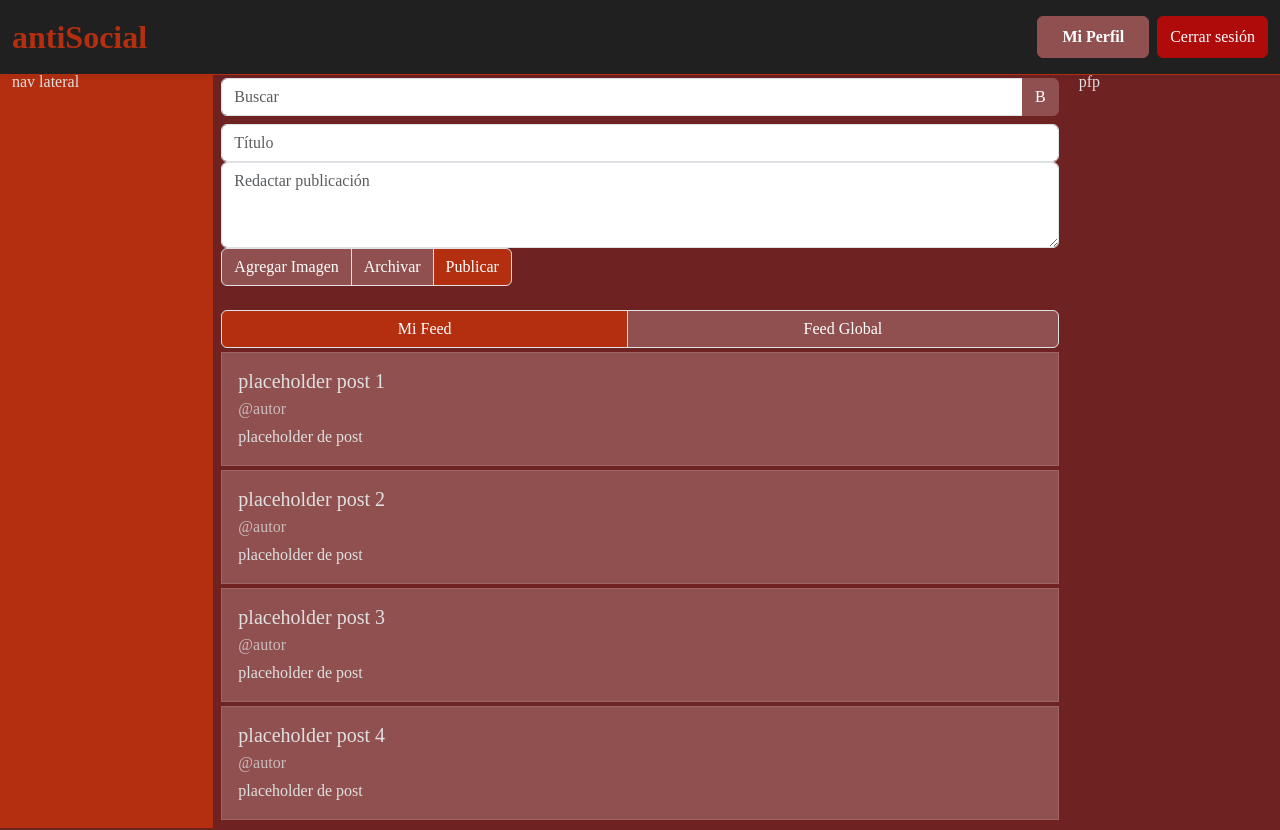
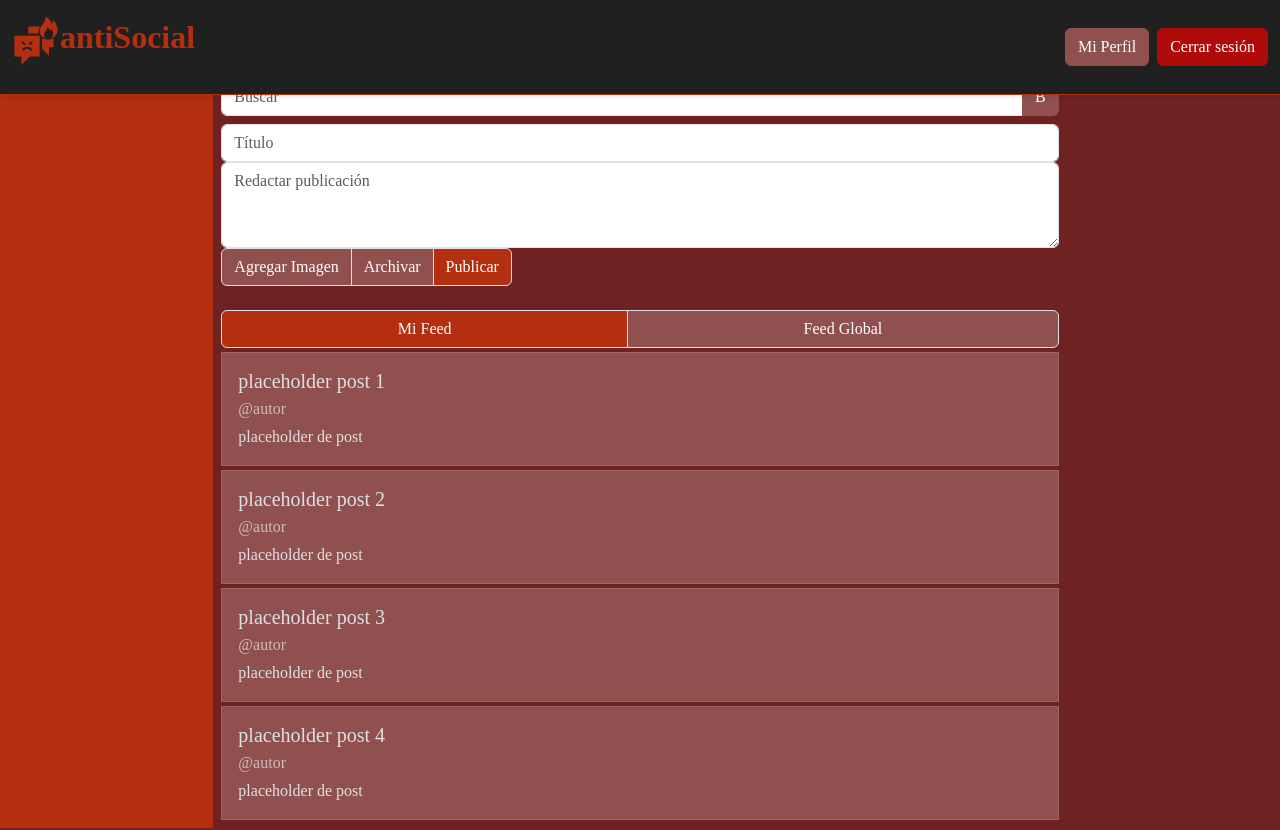
Before and after one commit to LeonardoMuranodev/anti-social-red-unahur-frontend, a React (Vite) app in the folder front/: page / in a window 1280 px wide. Shown: the top 830 px of the page. Built offline with nearby package versions, Linux system fonts and the light colour scheme; sample sign-in values are in the browser's storage; a web font is replaced by a local one.

Commit message:
icono agregado al navbar

```diff
--- a/front/src/components/Navbar.tsx
+++ b/front/src/components/Navbar.tsx
@@ -2,6 +2,7 @@ import { useContext, useEffect, useState } from 'react';
 import { Navbar, Container as BsContainer, Nav, Button as BsButton } from 'react-bootstrap';
 import { Link } from 'react-router';
 import { AuthContextGlobal } from '../context/AuthContext';
+import Logo from '../assets/logo.svg?react'
 
 export default function NavigationBar() {
   const { isAuthenticated,logout } = useContext(AuthContextGlobal);
@@ -30,14 +31,11 @@ export default function NavigationBar() {
     }
     else {
         buttons = () => {return(<>
-        <Link to="/user" className="text-decoration-none">
-              <BsButton
+              <BsButton as={Link} to="/user"
                 variant="secondary"
-                className="navbar-btn px-4 py-2 fw-semibold"
               >
                 Mi Perfil
               </BsButton>
-            </Link>
         <BsButton onClick={logout} variant='danger'>Cerrar sesión</BsButton>
         </>
         )
@@ -82,7 +80,9 @@ export default function NavigationBar() {
             href="/welcome"
             className="fw-bold text-primary fs-2"
           >
-            antiSocial
+            <p>
+              <Logo width='48px' height='48px'/>antiSocial
+            </p>
           </Navbar.Brand>
 
           <Navbar.Toggle />
--- a/front/src/pages/Welcome.tsx
+++ b/front/src/pages/Welcome.tsx
@@ -9,8 +9,6 @@ export default function Welcome() {
 
   return (
     <>
-      <NavigationBar/>
-
       <Container fluid className='landing-container'>
         <Row>
           <Col className='landing-text'>
```
